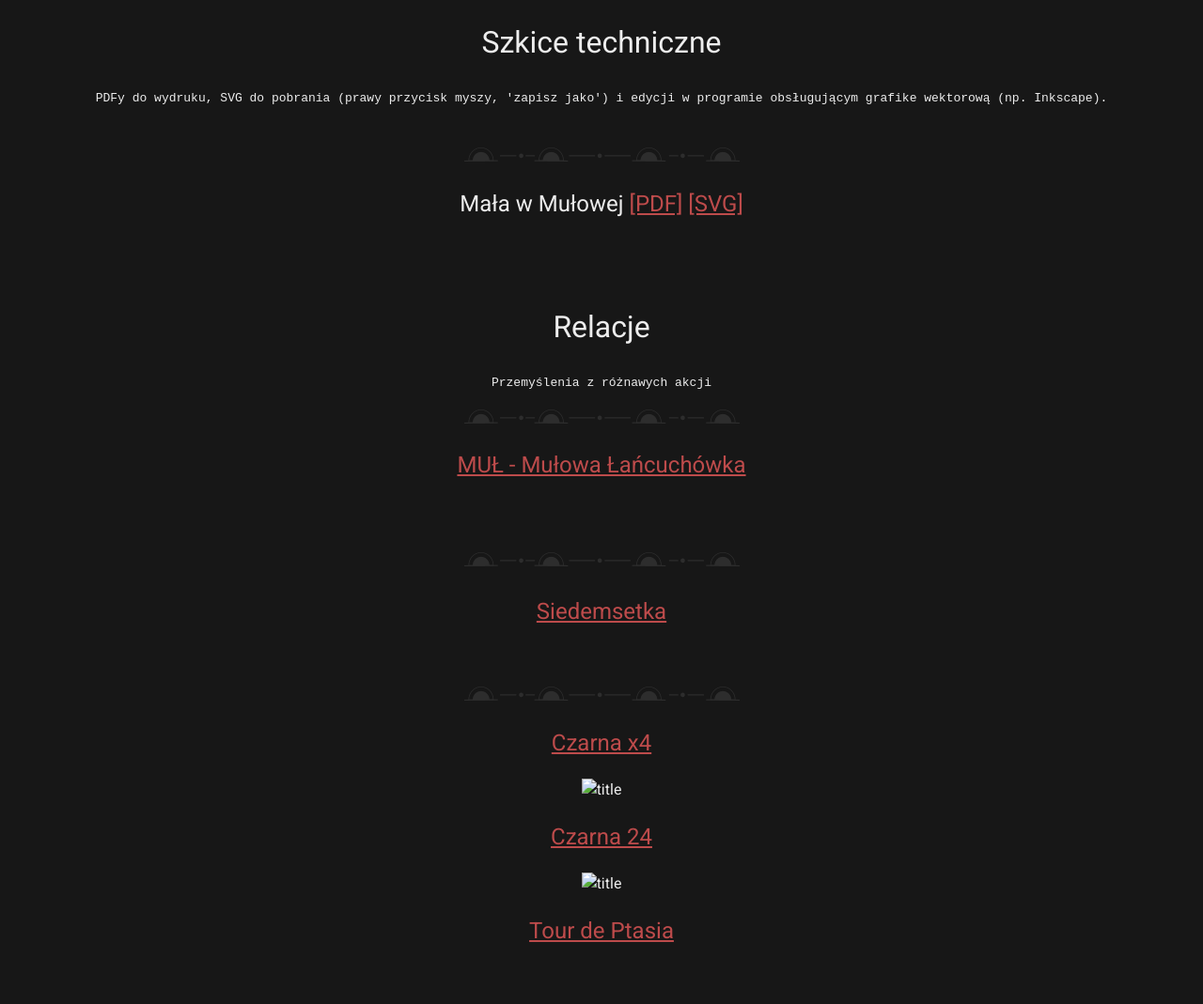
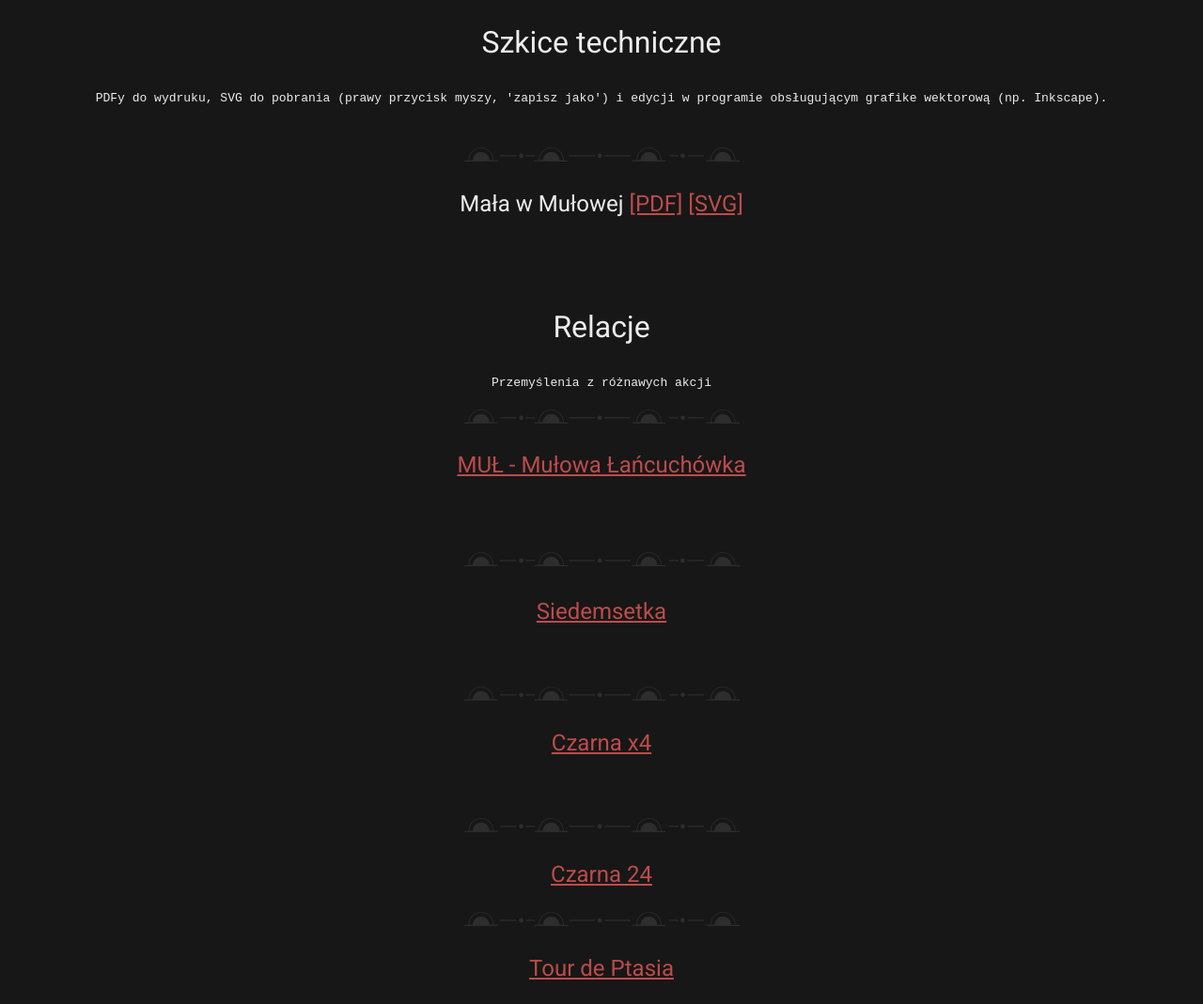
Before and after one commit to dziury/szkice, a Jekyll site: the page built from index.md, in a window 1280 px wide. Shown: the whole page at 94% size. Built offline with Jekyll 4.4.1, drawn with Linux system fonts in a browser that asks for light colours; our own code applies the rules of GitHub Pages for plain Markdown files; before the commit the page ends 1029 px from its top, so only the background shows below that.

Commit message:
index md fix

```diff
--- a/index.md
+++ b/index.md
@@ -56,14 +56,18 @@
 
 ## [Czarna x4](Relacje/CzarnaX4.html)
 
+<div>
+<br>
+</div>
 
 
-![title](file://C:\Users\bart\OneDrive\Dokumenty\szkice\Obrazy\site div 3.png?msec=1720458649364)
+![title](Obrazy/site div 3.png)
 
 ## [Czarna 24](Relacje/Czarna24.html)
 
 
 
-![title](file://C:\Users\bart\OneDrive\Dokumenty\szkice\Obrazy\site div 3.png?msec=1720458649364)
+
+![title](Obrazy/site div 3.png)
 
 ## [Tour de Ptasia](Relacje/Tour%20de%20Ptasia.html)
```
